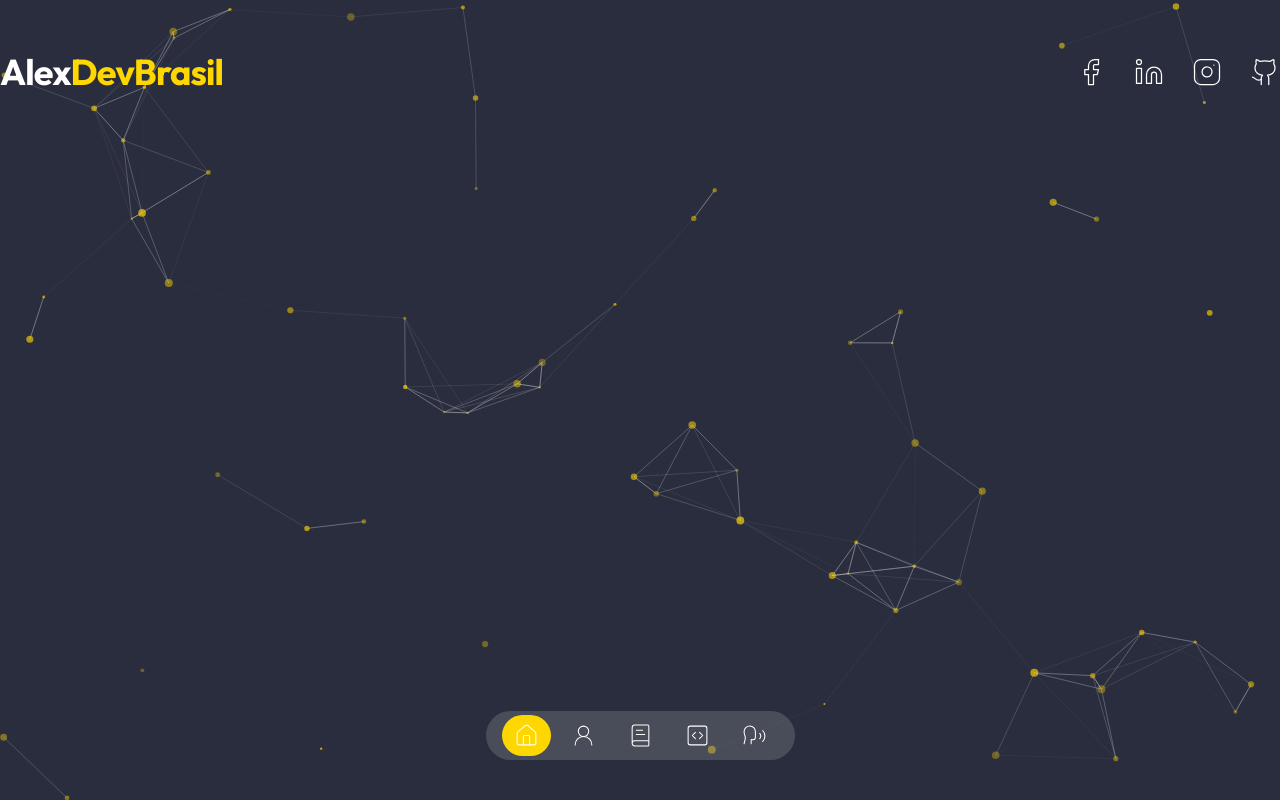
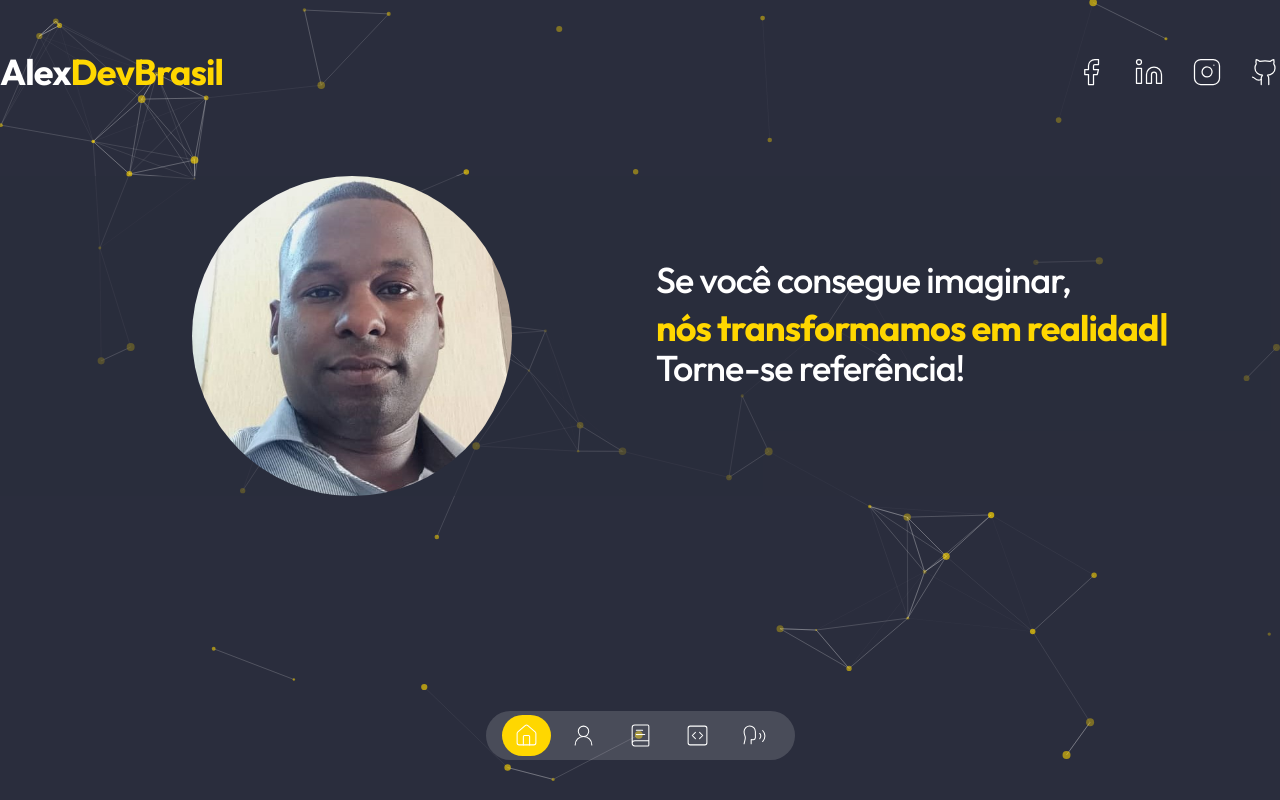
Before and after one commit to Alex900930/portafolioAlexDev, a Next.js app: page / in a window 1280 px wide. Built offline with nearby package versions, Linux system fonts and the light colour scheme; a web font is replaced by a local one.

Commit message:
agregado componente introduccion

```diff
--- a/package.json
+++ b/package.json
@@ -24,6 +24,7 @@
     "next-themes": "^0.4.6",
     "react": "^19.0.0",
     "react-dom": "^19.0.0",
+    "react-type-animation": "^3.2.0",
     "tailwind-merge": "^3.0.2",
     "tailwindcss-animate": "^1.0.7",
     "tw-animate-css": "^1.2.4"
--- a/src/app/page.tsx
+++ b/src/app/page.tsx
@@ -1,5 +1,6 @@
 
 import Cover from "@/components/Cover"
+import Introduction from "@/components/Introduction"
 import TransitionPage from "@/components/transition.page"
 
 export default function Home() {
@@ -8,6 +9,7 @@ export default function Home() {
     <TransitionPage />
     <div className="flex flex-col min-h-screen bg-primary">
       <Cover />
+      <Introduction />
     </div>
     </main>
 
--- /dev/null
+++ b/src/components/Introduction.tsx
@@ -0,0 +1,53 @@
+'use client'
+import React from 'react'
+import {TypeAnimation} from 'react-type-animation';
+import Image from 'next/image';
+
+export default function Introduction() {
+  return (
+    <div className='z-20 w-full mt-44 flex items-center justify-center bg-primary/60'>
+      <div className='grid grid-cols-1 md:grid-cols-2 gap-8 w-full max-w-6xl px-4'>
+
+        {/* Contenedor de Imagen */}
+        <div className='flex items-center justify-center order-2 md:order-1'>
+          <div className='relative w-64 h-64 md:w-80 md:h-80'>
+            <Image
+              src='/curriculum.jpeg'
+              fill
+              alt='Foto Perfil'
+              className='rounded-full object-cover'
+              priority
+            />
+          </div>
+        </div>
+
+        {/* Contenedor de Texto */}
+        <div className='flex flex-col items-center md:items-start justify-center order-1 md:order-2 text-center md:text-left'>
+        <h1 className='text-2xl md:text-4xl font-medium text-white mb-4 md:mb-6'>
+  Se você consegue imaginar,
+  <TypeAnimation
+    sequence={[
+      'nós codificamos',
+      1000,
+      'nós otimizamos',
+      1000,
+      'nós transformamos em realidade',
+      1000,
+      'nós automatizamos soluções',
+      1000,
+      'nós escalamos resultados',
+      1000
+    ]}
+    wrapper='span'
+    speed={50}
+    repeat={Infinity}
+    className='block font-bold text-accent mt-2'
+  />
+  <span className='block'>Torne-se referência!</span>
+</h1>
+        </div>
+
+      </div>
+    </div>
+  )
+}
```
Also changed, not shown: 1 other file (tests, documents, lock files or other folders).
